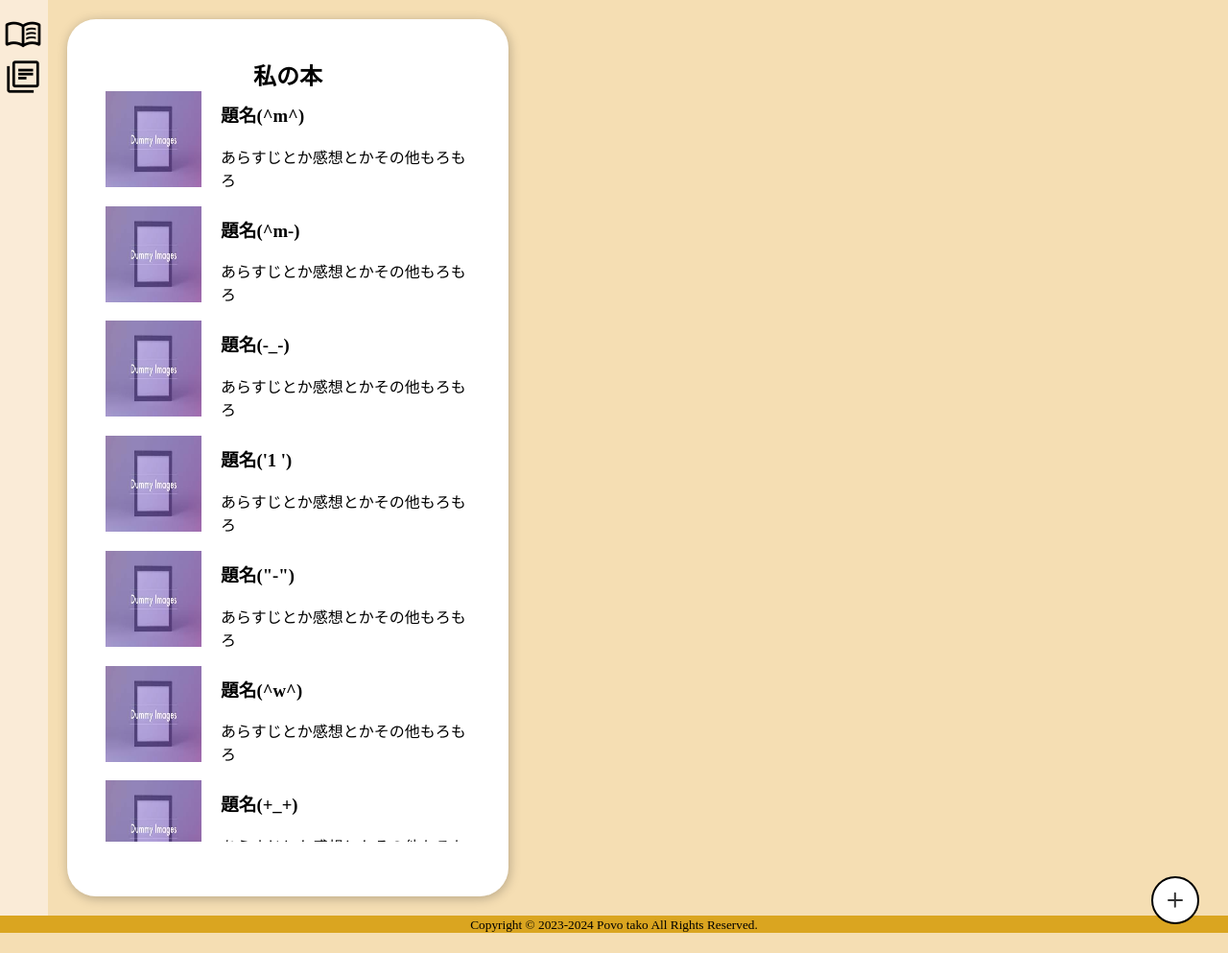
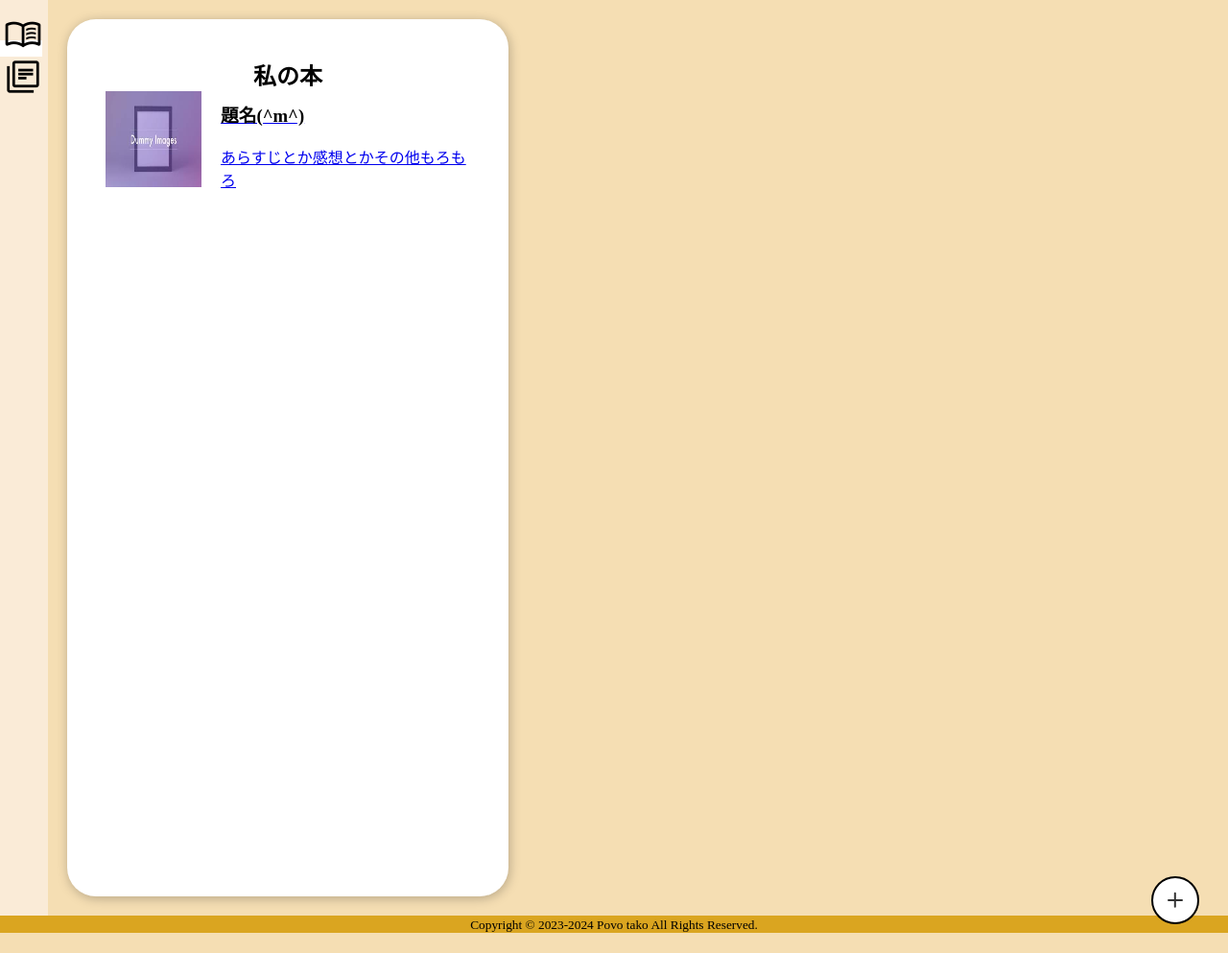
Before and after one commit to Povo43/BookTower, a PHP site: page /pages/bookshelf/ in a window 1280 px wide. Shown: the part 50-1043 px from the top of the page at 96% size. Run offline with PHP 8.4, Linux system fonts and the light colour scheme; some web fonts are replaced.

Commit message:
ｓｒｇｆｓｆｇｒ

```diff
--- a/pages/bookshelf/bookshelf.css
+++ b/pages/bookshelf/bookshelf.css
@@ -134,18 +134,41 @@ form input::placeholder {
   grid-template-rows: 91.5vh;
   grid-template-columns: 50px 500px 1fr;
 }
-
+/*左のナビゲーションバー*/
 .bookshelf_manu{
   grid-row: 1/2;
   grid-column: 1/2;
 
   background-color: antiquewhite;
 }
-.bookshelf_manu p span{
+.tab{
+  list-style: none;
+  padding-left: 0;
+}
+.tab li.active a{
+  background:#fff;
+}
+/*エリアの表示非表示と形状*/
+.area {
+  display: none;/*はじめは非表示*/
+  opacity: 0;/*透過0*/
+  background: #fff;
+  padding:50px 20px;
+}
+
+/*areaにis-activeというクラスがついた時の形状*/
+.area.is-active {
+    display: block;/*表示*/
+    animation-name: displayAnime;/*ふわっと表示させるためのアニメーション*/
+    animation-duration: 2s;
+    animation-fill-mode: forwards;
+}
+.bookshelf_manu ul li a span{
   font-size: 40px;
   margin-left: 4px;
   color: #000;
 }
+/*左のナビゲーションバー*/
 
 .mybookshelf{
   grid-row: 1/2;
@@ -166,17 +189,23 @@ form input::placeholder {
   }
   .mybookshelf ul li{
       list-style: none;
-      display: flex;
+      margin-bottom: 10px;
   }
-  .mybookshelf ul li img{
+  .mybookshelf ul li a{
+    display: flex;
+  }
+
+  .mybookshelf ul li a img{
     height: 100px;
     width: 100px;
   }
-  .mybookshelf ul li div{
+  .mybookshelf ul li a div{
     margin-left: 20px;
   }
-  .mybookshelf ul li div h3{
+  .mybookshelf ul li a div h3{
     margin-top: 10px;
+    color: #000;
+    text-decoration: none;
   }
 
 .frendsbookshelf{
--- a/pages/bookshelf/bookshelf.js
+++ b/pages/bookshelf/bookshelf.js
@@ -3,3 +3,37 @@ $(function() {
         $(".mypage_manu").toggleClass("cannotsee");
     });
 });
+
+//任意のタブにURLからリンクするための設定
+function GethashID (hashIDName){
+    if(hashIDName){
+      //タブ設定
+      $('.tab li').find('a').each(function() { //タブ内のaタグ全てを取得
+        var idName = $(this).attr('href'); //タブ内のaタグのリンク名（例）#lunchの値を取得
+        if(idName == hashIDName){ //リンク元の指定されたURLのハッシュタグ（例）http://example.com/#lunch←この#の値とタブ内のリンク名（例）#lunchが同じかをチェック
+          var parentElm = $(this).parent(); //タブ内のaタグの親要素（li）を取得
+          $('.tab li').removeClass("active"); //タブ内のliについているactiveクラスを取り除き
+          $(parentElm).addClass("active"); //リンク元の指定されたURLのハッシュタグとタブ内のリンク名が同じであれば、liにactiveクラスを追加
+          //表示させるエリア設定
+          $(".area").removeClass("is-active"); //もともとついているis-activeクラスを取り除き
+          $(hashIDName).addClass("is-active"); //表示させたいエリアのタブリンク名をクリックしたら、表示エリアにis-activeクラスを追加
+        }
+      });
+    }
+  }
+
+  //タブをクリックしたら
+  $('.tab a').on('click', function() {
+    var idName = $(this).attr('href'); //タブ内のリンク名を取得
+    GethashID (idName);//設定したタブの読み込みと
+    return false;//aタグを無効にする
+  });
+
+
+  // 上記の動きをページが読み込まれたらすぐに動かす
+  $(window).on('load', function () {
+      $('.tab li:first-of-type').addClass("active"); //最初のliにactiveクラスを追加
+      $('.area:first-of-type').addClass("is-active"); //最初の.areaにis-activeクラスを追加
+    var hashName = location.hash; //リンク元の指定されたURLのハッシュタグを取得
+    GethashID (hashName);//設定したタブの読み込み
+  });
--- a/pages/bookshelf/index.php
+++ b/pages/bookshelf/index.php
@@ -48,69 +48,30 @@
 		<div class="bookshelfs">
 			<!--左側のメニュー-->
 			<div class="bookshelf_manu">
-				<p>
-				<a href="#"><span class="material-symbols-outlined">menu_book</span></a>
-				<a href="#"><span class="material-symbols-outlined">library_books</span></a>
-				</p>
+				<ul class="tab">
+					<li><a href="#mybookshelf"><span class="material-symbols-outlined">menu_book</span></li></a>
+					<li><a href="#friendsbookshelf"><span class="material-symbols-outlined">library_books</span></li></a>
+				</ul>
 			</div>
 			<!--自分の本棚-->
-			<div class="mybookshelf">
+			<div class="mybookshelf" id="mybookshelf">
 				<h2>私の本</h2>
 				<ul>
 					<li>
+					<a href="#">
 						<img src="../../others/images/topic/dami.jpeg">
 						<div>
 							<h3>題名(^m^)</h3>
-							<p>あらすじとか感想とかその他もろもろ</p>
+								<p>あらすじとか感想とかその他もろもろ</p>
+
 						</div>
-					</li>
-					<li>
-						<img src="../../others/images/topic/dami.jpeg">
-						<div>
-							<h3>題名(^m-)</h3>
-							<p>あらすじとか感想とかその他もろもろ</p>
-						</div>
-					</li>
-					<li>
-						<img src="../../others/images/topic/dami.jpeg">
-						<div>
-							<h3>題名(-_-)</h3>
-							<p>あらすじとか感想とかその他もろもろ</p>
-						</div>
-					</li>
-					<li>
-						<img src="../../others/images/topic/dami.jpeg">
-						<div>
-							<h3>題名('1 ')</h3>
-							<p>あらすじとか感想とかその他もろもろ</p>
-						</div>
-					</li>
-					<li>
-						<img src="../../others/images/topic/dami.jpeg">
-						<div>
-							<h3>題名("-")</h3>
-							<p>あらすじとか感想とかその他もろもろ</p>
-						</div>
-					</li>
-					<li>
-						<img src="../../others/images/topic/dami.jpeg">
-						<div>
-							<h3>題名(^w^)</h3>
-							<p>あらすじとか感想とかその他もろもろ</p>
-						</div>
-					</li>
-					<li>
-						<img src="../../others/images/topic/dami.jpeg">
-						<div>
-							<h3>題名(+_+)</h3>
-							<p>あらすじとか感想とかその他もろもろ</p>
-						</div>
+						</a>
 					</li>
 
 				</ul>
 			</div>
 			<!--フォロー中の本棚-->
-			<div class="frendsbookshelf">
+			<div class="frendsbookshelf" id="friendsbookshelf">
 
 			</div>
 		</div>
```
